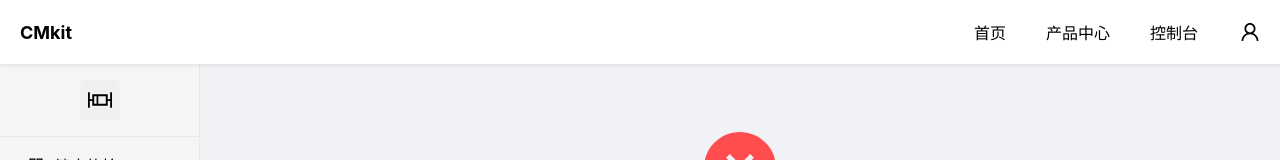
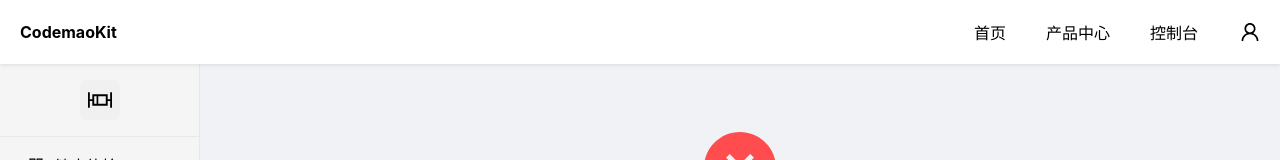
Before and after one commit to moyearzhou/Dokit-Server, a React (Create React App) app: page /file-sync in a window 1280 px wide. Shown: the top 160 px of the page. Built offline with nearby package versions, Linux system fonts and the light colour scheme.

Commit message:
[feat] 修改header名称

```diff
--- a/src/components/Header/Header.jsx
+++ b/src/components/Header/Header.jsx
@@ -14,7 +14,7 @@ const HeaderContainer = styled.header`
 `;
 
 const Logo = styled.div`
-  font-size: 18px;
+  font-size: 16px;
   font-weight: bold;
 `;
 
@@ -51,7 +51,7 @@ const UserProfile = styled.div`
 function Header() {
   return (
     <HeaderContainer>
-      <Logo>CMkit</Logo>
+      <Logo>CodemaoKit</Logo>
       <RightSection>
         <NavMenu>
           <NavItem>首页</NavItem>
```
